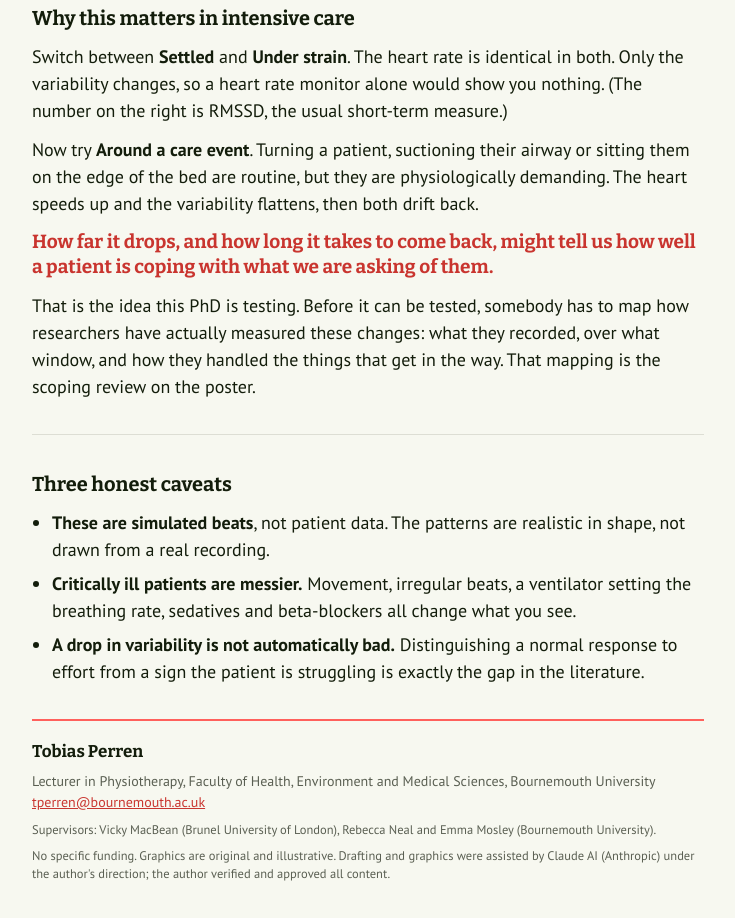
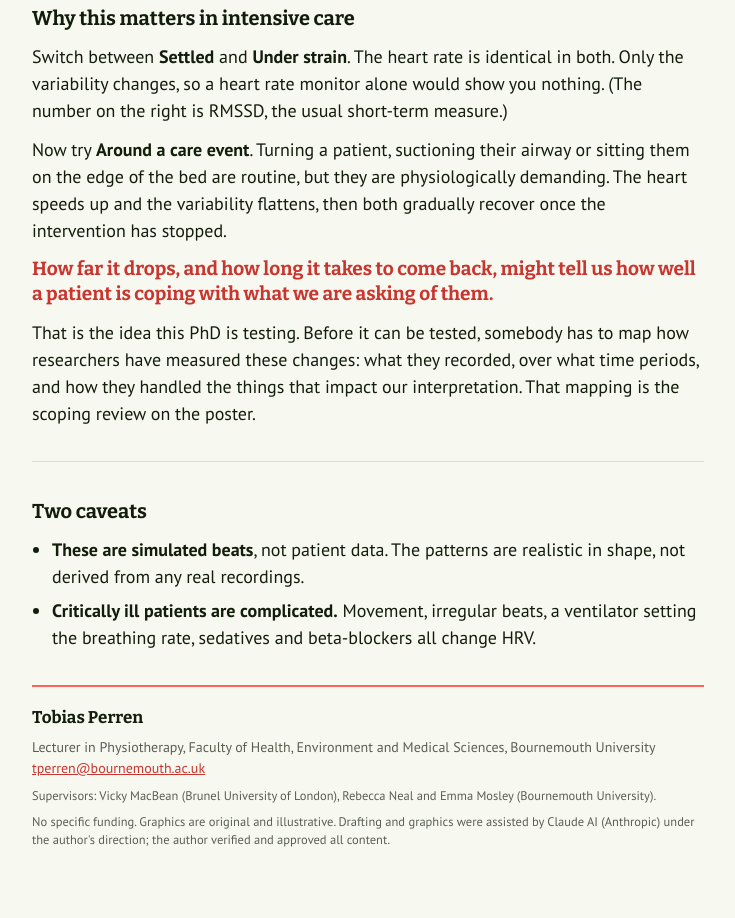
Before and after one commit to t-perren/hrv-icu, a plain HTML site: page index.html in a window 1280 px wide. Shown: the part 1165-2083 px from the top of the page, without its empty margins (272-1007 px from the left). Drawn offline with nearby package versions, Linux system fonts and the light colour scheme.

Commit message:
Update index.html

```diff
--- a/index.html
+++ b/index.html
@@ -149,26 +149,25 @@
 
   <div class="caption" id="cap">
     <h3>A settled patient</h3>
-    <p>The gaps wander up and down, partly in time with breathing. On the plot the dots scatter across a wide band. That scatter is heart rate variability.</p>
+    <p>The gaps wander up and down, partly in time with breathing. On the plot the dots scatter across a wide band. That spread of dots and the difference between them is heart rate variability.</p>
   </div>
 </div>
 
 <section class="copy">
   <h2>Why this matters in intensive care</h2>
   <p>Switch between <strong>Settled</strong> and <strong>Under strain</strong>. The heart rate is identical in both. Only the variability changes, so a heart rate monitor alone would show you nothing. (The number on the right is RMSSD, the usual short-term measure.)</p>
-  <p>Now try <strong>Around a care event</strong>. Turning a patient, suctioning their airway or sitting them on the edge of the bed are routine, but they are physiologically demanding. The heart speeds up and the variability flattens, then both drift back.</p>
+  <p>Now try <strong>Around a care event</strong>. Turning a patient, suctioning their airway or sitting them on the edge of the bed are routine, but they are physiologically demanding. The heart speeds up and the variability flattens, then both gradually recover once the intervention has stopped.</p>
   <p class="pull">How far it drops, and how long it takes to come back, might tell us how well a patient is coping with what we are asking of them.</p>
-  <p>That is the idea this PhD is testing. Before it can be tested, somebody has to map how researchers have actually measured these changes: what they recorded, over what window, and how they handled the things that get in the way. That mapping is the scoping review on the poster.</p>
+  <p>That is the idea this PhD is testing. Before it can be tested, somebody has to map how researchers have measured these changes: what they recorded, over what time periods, and how they handled the things that impact our interpretation. That mapping is the scoping review on the poster.</p>
 </section>
 
 <hr class="rule">
 
 <section class="copy">
-  <h2>Three honest caveats</h2>
+  <h2>Two caveats</h2>
   <ul>
-    <li><strong>These are simulated beats</strong>, not patient data. The patterns are realistic in shape, not drawn from a real recording.</li>
-    <li><strong>Critically ill patients are messier.</strong> Movement, irregular beats, a ventilator setting the breathing rate, sedatives and beta-blockers all change what you see.</li>
-    <li><strong>A drop in variability is not automatically bad.</strong> Distinguishing a normal response to effort from a sign the patient is struggling is exactly the gap in the literature.</li>
+    <li><strong>These are simulated beats</strong>, not patient data. The patterns are realistic in shape, not derived from any real recordings.</li>
+    <li><strong>Critically ill patients are complicated.</strong> Movement, irregular beats, a ventilator setting the breathing rate, sedatives and beta-blockers all change HRV.</li>
   </ul>
 </section>
 
```
